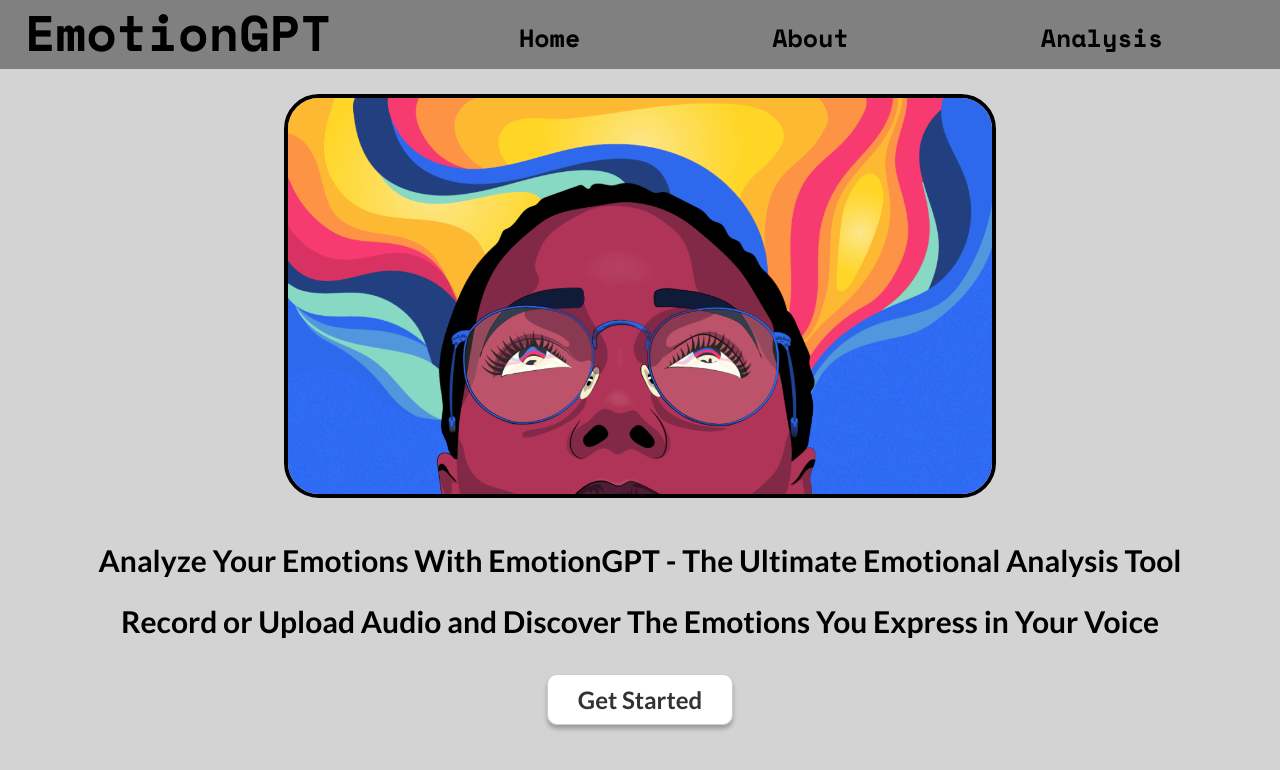
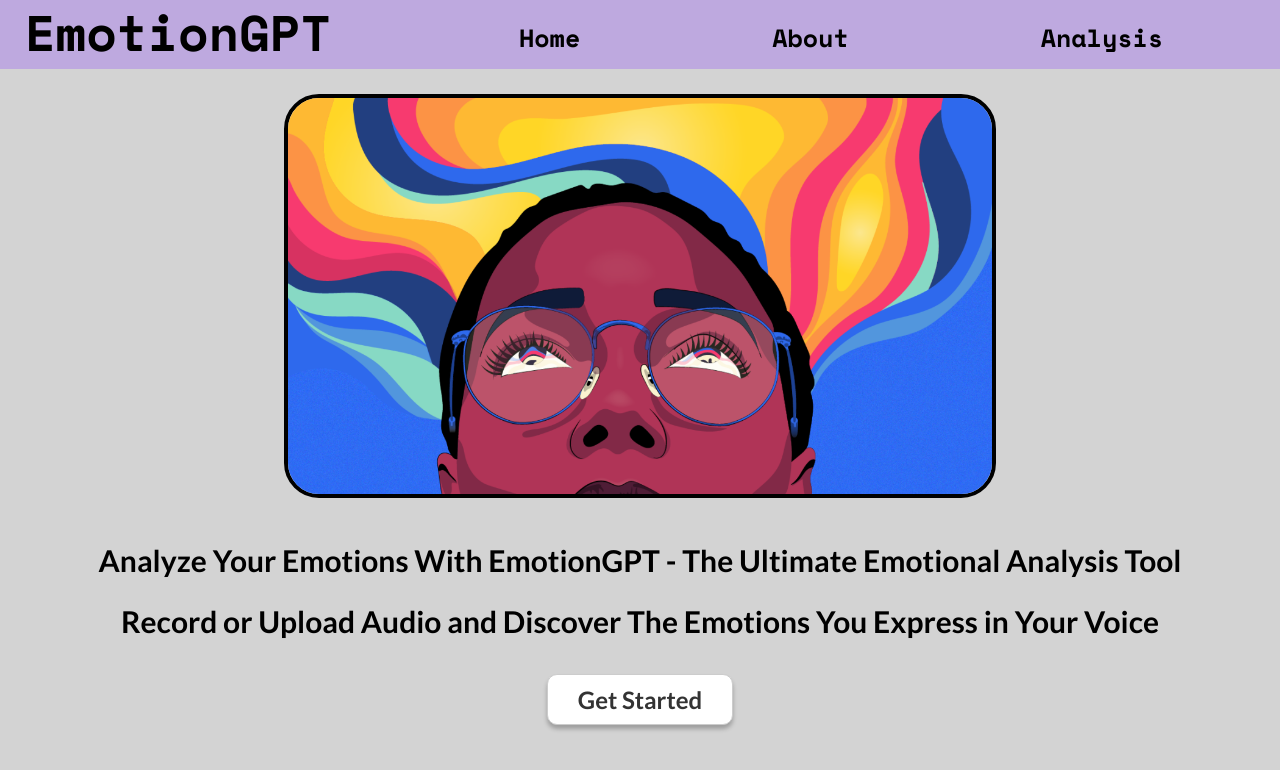
Before and after one commit to ibrahim7860/emotiongpt, a React (Create React App) app: page / in a window 1280 px wide. Shown: the top 770 px of the page. Built offline with nearby package versions, Linux system fonts and the light colour scheme.

Commit message:
navbar color change

```diff
--- a/src/components/NavigationBar.js
+++ b/src/components/NavigationBar.js
@@ -4,7 +4,7 @@ import {Link} from "react-router-dom";
 function NavigationBar() {
     return (
         <div>
-            <div style={{height: '8vh', width: '100%', display: 'flex', alignItems: 'center', padding: '5px 15px 0 0', backgroundColor: 'gray', fontFamily: 'Space Mono, monospace'}}>
+            <div style={{height: '8vh', width: '100%', display: 'flex', alignItems: 'center', padding: '5px 15px 0 0', backgroundColor: '#BEA9DF', fontFamily: 'Space Mono, monospace'}}>
                 <Link to="/" style={{color: '#000000', textDecoration: 'none', marginRight: '10%'}}><h1 style={{margin: '0 13% 0 25px', fontSize: '50px', padding: '0 60px 10px 0'}}>EmotionGPT</h1></Link>
                 <Link style={{fontSize: '25px', marginRight: '15%', color: '#000000', textDecoration: 'none'}} to="/">Home</Link>
                 <Link style={{fontSize: '25px', marginRight: '15%', color: '#000000', textDecoration: 'none'}} to="/about">About</Link>
```
